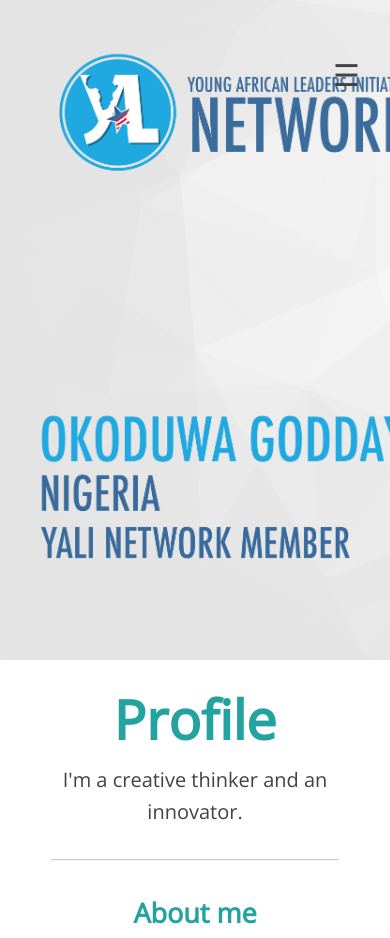
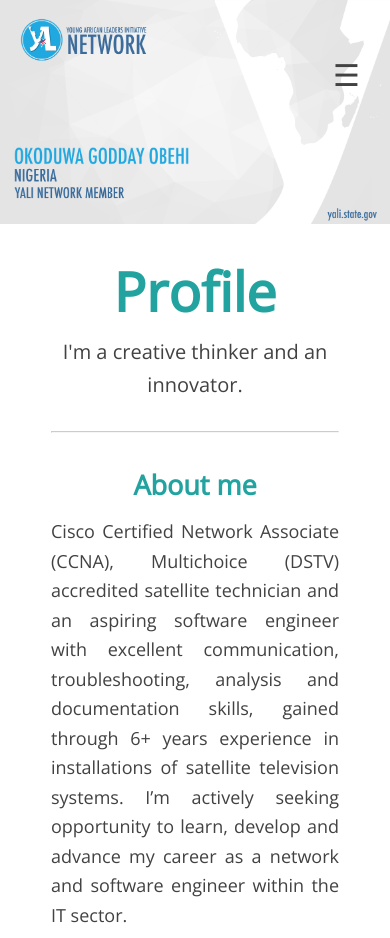
Before and after one commit to GoddayOkos/goddayokos.github.io, a plain HTML site: page index.html in a window 390 px wide. Shown: the top 938 px of the page. Drawn offline with nearby package versions, Linux system fonts and the light colour scheme.

Commit message:
Update Styles.css
Fixed some major bugs relating to responsiveness on mobile devices.

```diff
--- a/Styles.css
+++ b/Styles.css
@@ -28,12 +28,18 @@
 .col-12ac {width: 100%;}
 .col-12d {width: 100%;}
 
-.header {
-    height: 660px;
+.header #back-pic {
     width: 100%;
-    display: flexbox;
-    background: url(bg.png) no-repeat center left fixed;
-    background-size: cover;
+    display: inline-block;
+    background: url("bg.png") no-repeat fixed;
+    background-size: 100%;
+    background-position: 50% 0%;
+}
+
+.header #back-pic .inner {
+    padding-top: 57.35%; /* height/width of image */
+    display: block;
+    height: 0;
 }
 
 h1 {
@@ -77,13 +83,13 @@
     padding: 6px;
 }
 .img0 {
-    width: 350px;
-    height: 350px;
+    width: 320px;
+    height: 320px;
 }
 .gallery {
     border: 1px solid #ccc;
     float: left;
-    width: 351px;
+    width: 321px;
     margin-left: 5%;
     margin-top: 10px;
     box-shadow: 0 4px 8px 0 rgba(0, 0, 0, 0.2), 0 6px 20px 0 rgba(0, 0, 0, 0.19);ss
@@ -103,7 +109,7 @@
 .imglink {
     width: 50px;
     height: 50px;
-    margin-left: 40%;"
+    margin-left: 40%;
 }
 
 .imglink:hover {
@@ -111,7 +117,7 @@
     height: 100px;
 }
 
-@media only screen and (min-width: 762px) {
+@media only screen and (min-width: 1200px) {
 /* for desktop */
 .col-1 {width: 8.33%;}
 .col-2 {width: 16.66%;}
```
